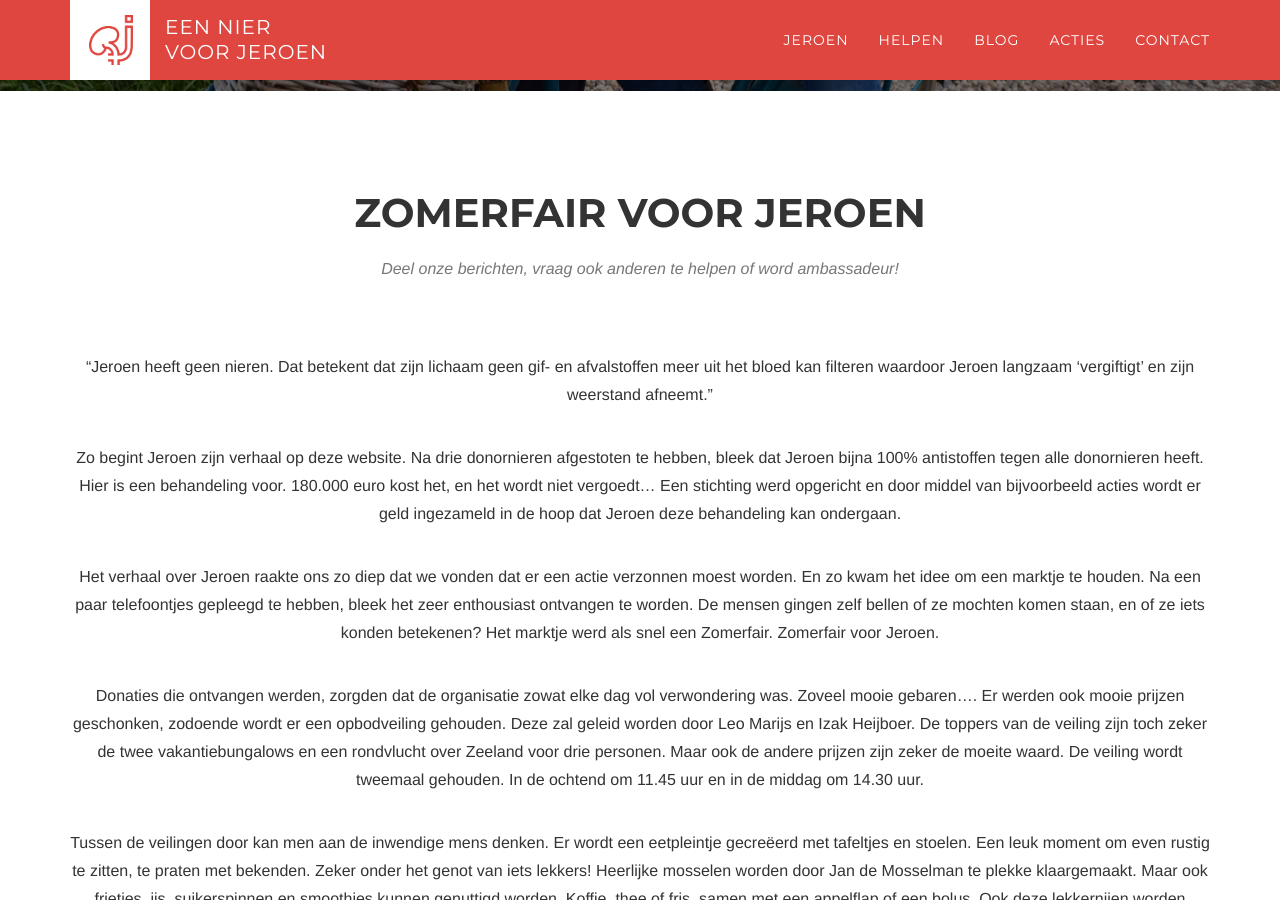
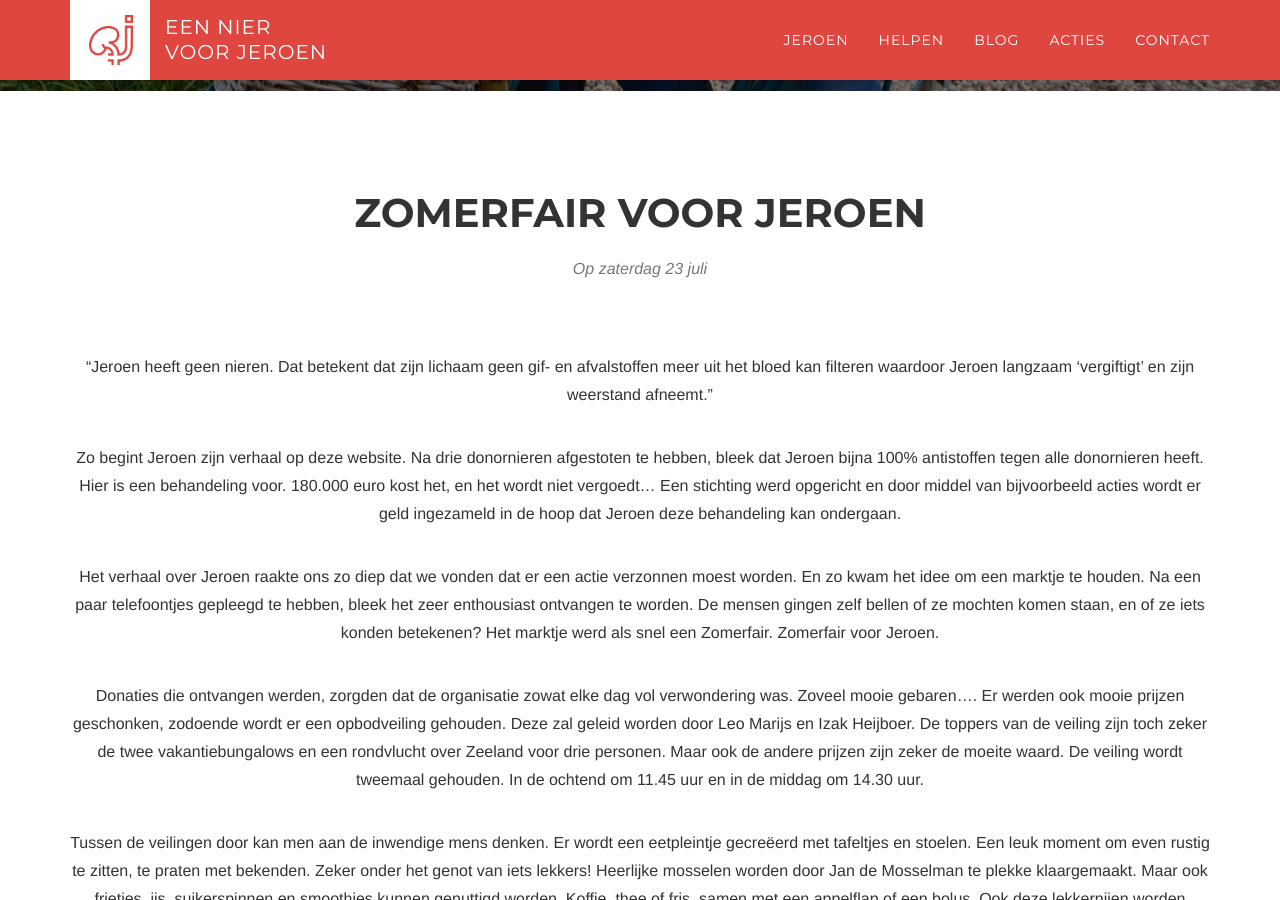
Before and after one commit to Een-nier-voor-Jeroen/Niervoorjeroen.nl-website, a Jekyll site: the page built from zomerfair.html, in a window 1280 px wide and 900 px high, scrolled down 667 px. Built offline with Jekyll 4.4.1, drawn with Linux system fonts in a browser that asks for light colours; nearby versions of some CDN libraries; some web fonts are replaced.

Commit message:
Titel aangepast

```diff
--- a/zomerfair.html
+++ b/zomerfair.html
@@ -31,7 +31,7 @@
             <div class="row">
                 <div class="col-lg-12 text-center">
                     <h2 class="section-heading">Zomerfair voor Jeroen</h2>
-                    <h3 class="section-subheading text-muted">Deel onze berichten, vraag ook anderen te helpen of word ambassadeur!</h3>
+                    <h3 class="section-subheading text-muted">Op zaterdag 23 juli</h3>
                     <p>
                         “Jeroen heeft geen nieren. Dat betekent dat zijn lichaam geen gif- en afvalstoffen meer uit het bloed kan filteren waardoor Jeroen langzaam ‘vergiftigt’ en zijn weerstand afneemt.”
                     </p>
```
